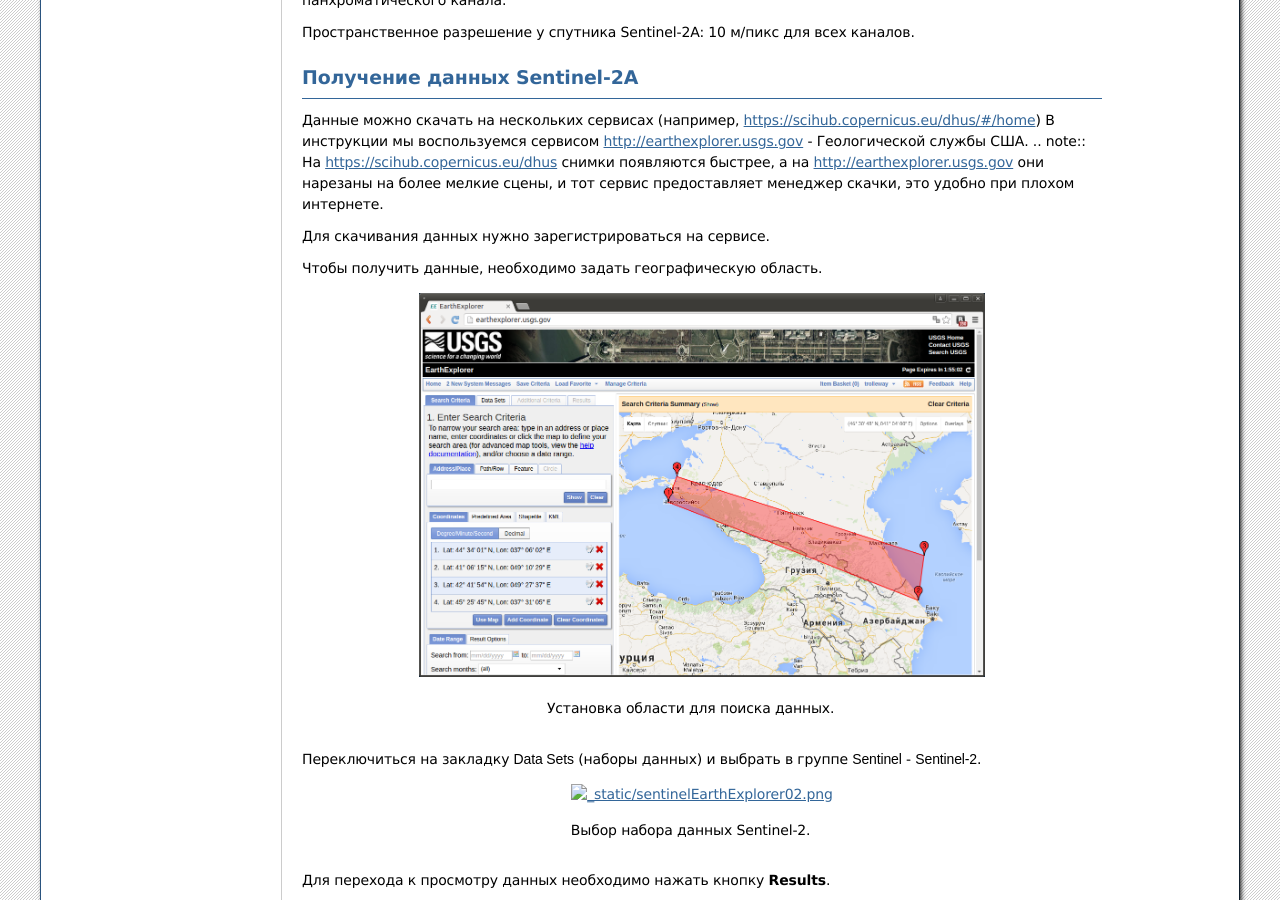
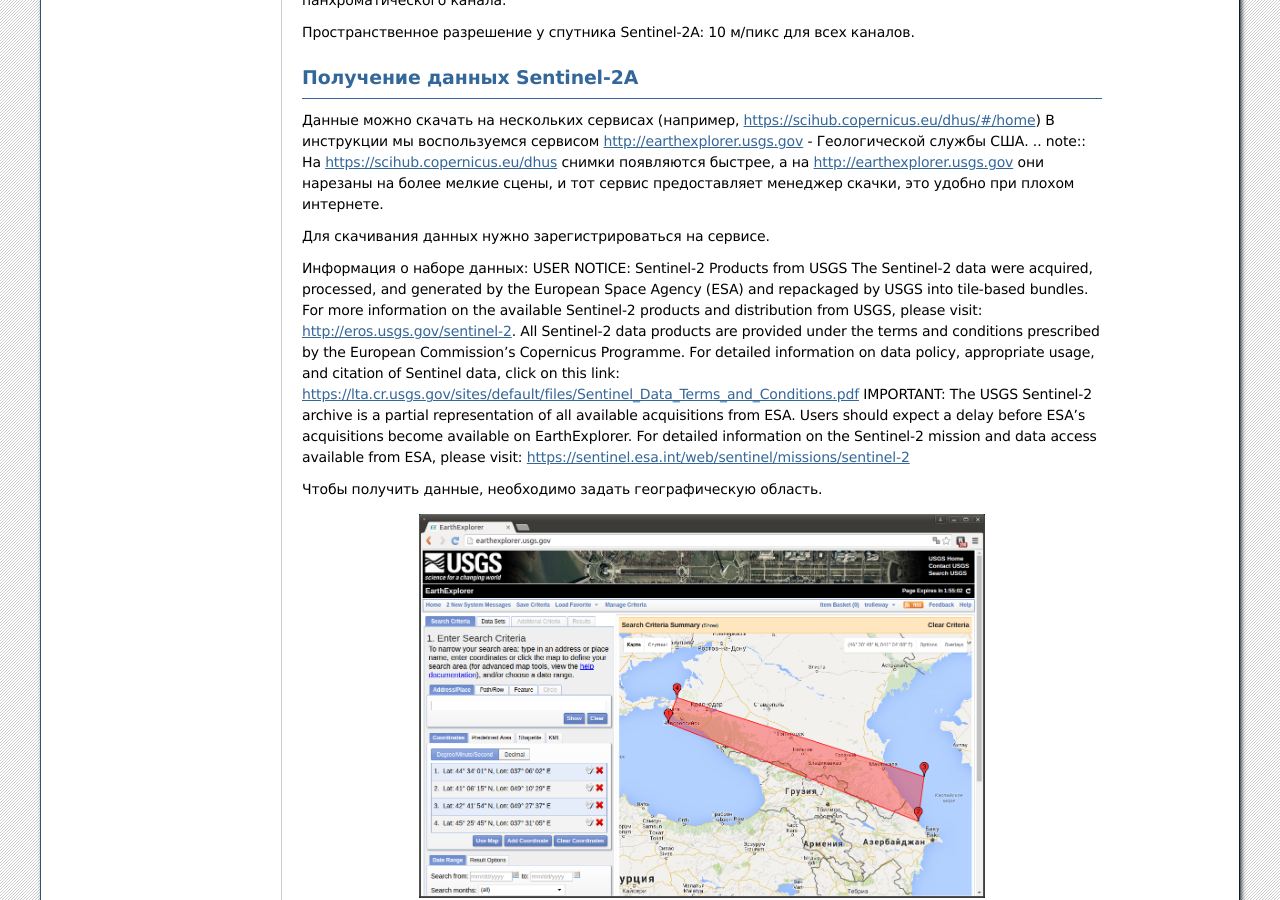
Before and after one commit to nextgis/docs_howto, a Sphinx documentation site: the page built from source/steppe_fire_sentinel.rst, in a window 1280 px wide and 900 px high, scrolled down 501 px. Built offline with Sphinx 7.4.7, drawn with Linux system fonts in a browser that asks for light colours; formulas are drawn with MathJax 3.

Commit message:
Update steppe_fire_sentinel.rst

```diff
--- a/source/steppe_fire_sentinel.rst
+++ b/source/steppe_fire_sentinel.rst
@@ -35,6 +35,13 @@
 .. note:: На https://scihub.copernicus.eu/dhus снимки появляются быстрее, а на http://earthexplorer.usgs.gov они нарезаны на более мелкие сцены, и тот сервис предоставляет менеджер скачки, это удобно при плохом интернете.
 
 Для скачивания данных нужно зарегистрироваться на сервисе.
+
+
+Информация о наборе данных:
+USER NOTICE:  Sentinel-2 Products from USGS
+The Sentinel-2 data were acquired, processed, and generated by the European Space Agency (ESA) and repackaged by USGS into tile-based bundles.  For more information on the available Sentinel-2 products and distribution from USGS, please visit: http://eros.usgs.gov/sentinel-2.
+All Sentinel-2 data products are provided under the terms and conditions prescribed by the European Commission’s Copernicus Programme.  For detailed information on data policy, appropriate usage, and citation of Sentinel data, click on this link: https://lta.cr.usgs.gov/sites/default/files/Sentinel_Data_Terms_and_Conditions.pdf
+IMPORTANT: The USGS Sentinel-2 archive is a partial representation of all available acquisitions from ESA. Users should expect a delay before ESA’s acquisitions become available on EarthExplorer. For detailed information on the Sentinel-2 mission and data access available from ESA, please visit: https://sentinel.esa.int/web/sentinel/missions/sentinel-2
 
 Чтобы получить данные, необходимо задать географическую область.
 
```
